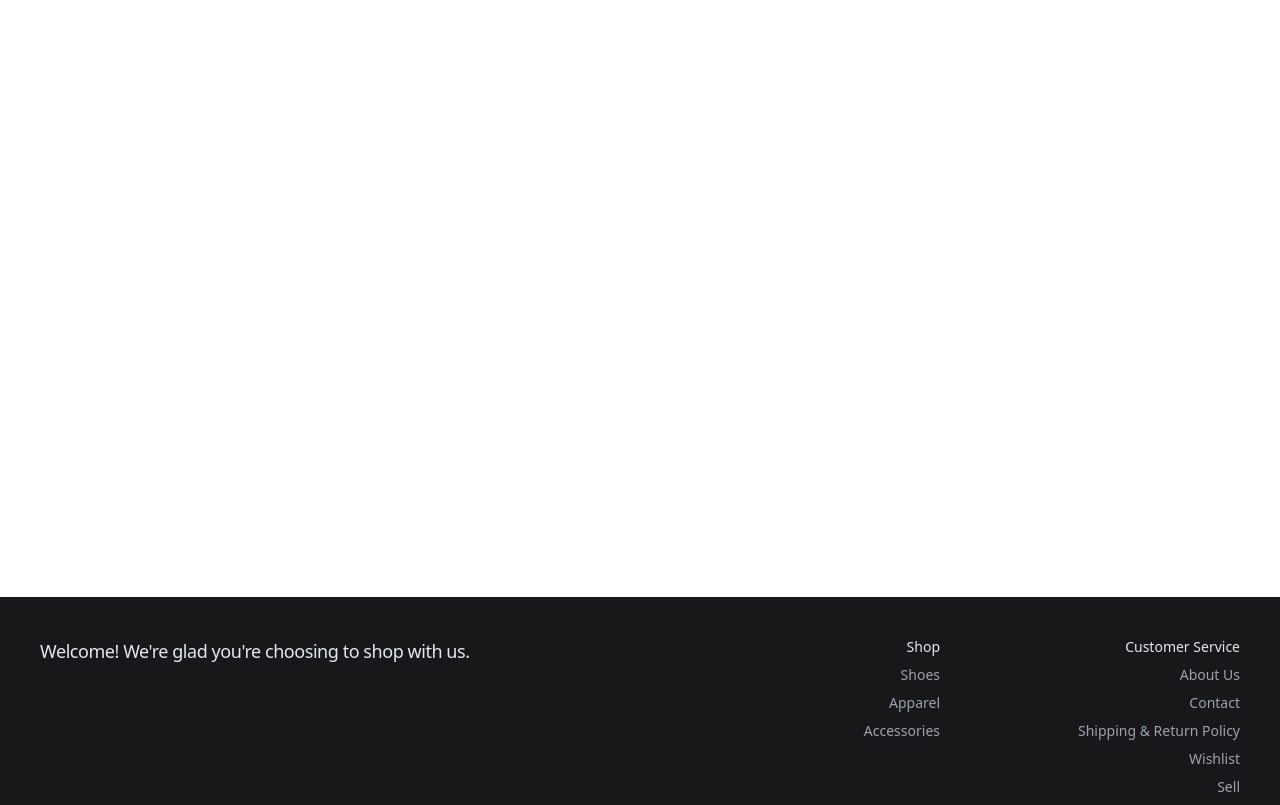
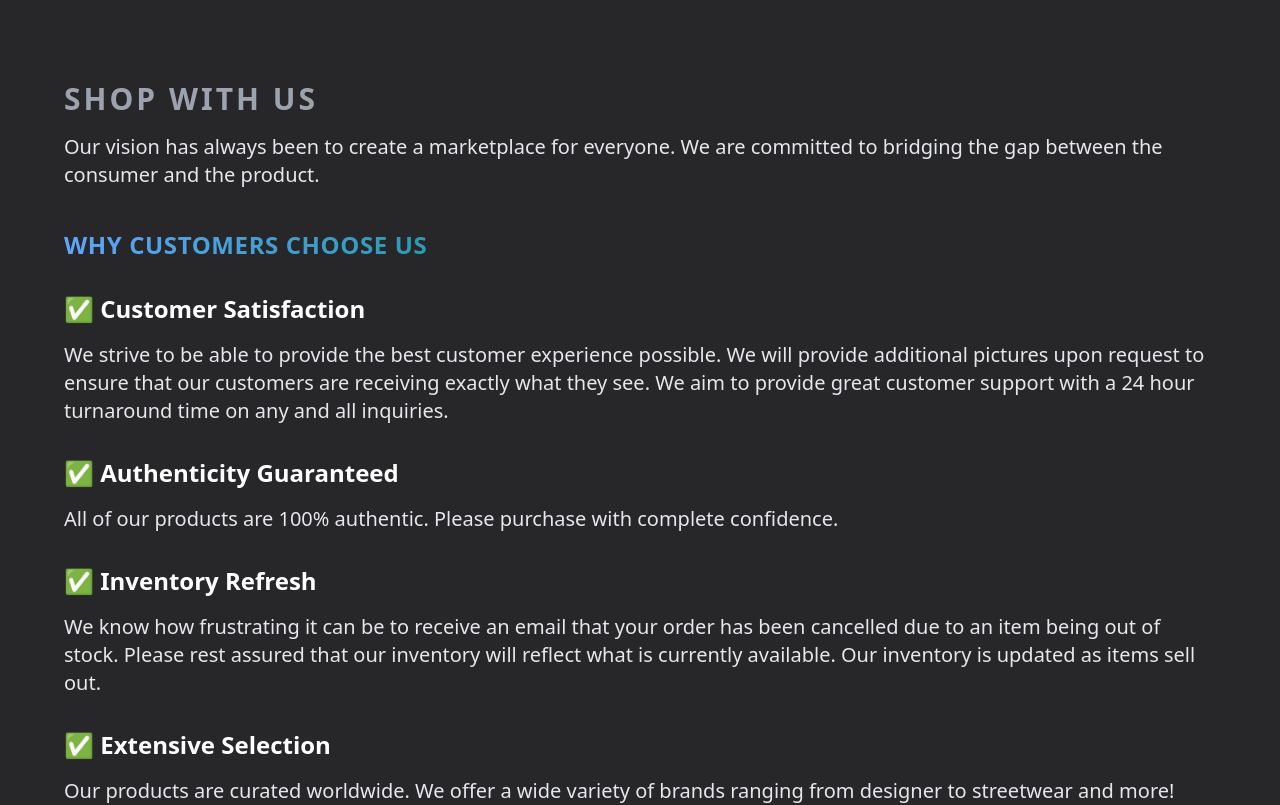
Before and after one commit to Shift-Into-Your-Closet/shift-into-your-closet, a Next.js app: page / in a window 1280 px wide. Shown: the part 280-1085 px from the top of the page. Built offline with nearby package versions, Linux system fonts and the light colour scheme.

Commit message:
Create shop with us

```diff
--- a/components/global/Layout.tsx
+++ b/components/global/Layout.tsx
@@ -9,7 +9,7 @@ type LayoutProps = {
 
 export default function Layout({ children }: LayoutProps) {
   return (
-    <div>
+    <div className="bg-zinc-800">
       <Head>
         <title>Shift Into Your Closet</title>
       </Head>
--- /dev/null
+++ b/components/global/landing/ShopWithUs.tsx
@@ -0,0 +1,54 @@
+function ShopWithUs() {
+  return (
+    <>
+      <section className="max-w-7xl mx-auto mt-5 px-5 sm:px-6 lg:px-8 py-20 sm:py-24 lg:py-24  dark:text-white min-h-screen bg-zinc-800">
+        <h3 className="text-3xl tracking-widest mb-3 uppercase text-gray-400 font-bold ">
+          Shop With Us
+        </h3>
+        <p className="mt-3 sm:mt-4 text-xl text-gray-200 font-light">
+          Our vision has always been to create a marketplace for everyone. We
+          are committed to bridging the gap between the consumer and the
+          product.
+        </p>
+        <h4 className="mt-10 font-bold uppercase tracking-wide text-2xl bg-gradient-to-r from-blue-400 via-teal-600 to-blue-600 bg-clip-text fill-transparent [-webkit-text-fill-color:transparent]">
+          Why Customers Choose Us
+        </h4>
+        <div className="mt-8 text-xl font-bold sm:text-2xl text-white">
+          ✅ Customer Satisfaction
+        </div>
+        <p className="mt-3 sm:mt-4 text-xl text-gray-200 font-light">
+          We strive to be able to provide the best customer experience possible.
+          We will provide additional pictures upon request to ensure that our
+          customers are receiving exactly what they see. We aim to provide great
+          customer support with a 24 hour turnaround time on any and all
+          inquiries.
+        </p>
+        <div className="mt-8 text-xl font-bold sm:text-2xl text-white">
+          ✅ Authenticity Guaranteed
+        </div>
+        <p className="mt-3 sm:mt-4 text-xl text-gray-200 font-light">
+          All of our products are 100% authentic. Please purchase with complete
+          confidence.
+        </p>
+        <div className="mt-8 text-xl font-bold sm:text-2xl text-white">
+          ✅ Inventory Refresh
+        </div>
+        <p className="mt-3 sm:mt-4 text-xl text-gray-200 font-light">
+          We know how frustrating it can be to receive an email that your order
+          has been cancelled due to an item being out of stock. Please rest
+          assured that our inventory will reflect what is currently available.
+          Our inventory is updated as items sell out.
+        </p>
+        <div className="mt-8 text-xl font-bold sm:text-2xl text-white">
+          ✅ Extensive Selection
+        </div>
+        <p className="mt-3 sm:mt-4 text-xl text-gray-200 font-light">
+          Our products are curated worldwide. We offer a wide variety of brands
+          ranging from designer to streetwear and more!
+        </p>
+      </section>
+    </>
+  );
+}
+
+export default ShopWithUs;
--- a/pages/index.tsx
+++ b/pages/index.tsx
@@ -1,5 +1,6 @@
 import type { NextPage } from "next";
 import Head from "next/head";
+import ShopWithUs from "../components/global/landing/ShopWithUs";
 
 const Home: NextPage = () => {
   return (
@@ -9,9 +10,10 @@ const Home: NextPage = () => {
         <link rel="icon" href="/favicon.ico" />
       </Head>
       <section className="max-w-7xl mx-auto mt-5 px-5 sm:px-6 lg:px-8 py-20 sm:py-24 lg:py-24 font-roboto dark:text-white min-h-screen">
-        <h1 className="text-7xl font-title">
+        <h1 className="text-7xl font-title text-center text-white">
           Shift Into Your <strong>Closet</strong>
         </h1>
+        <ShopWithUs />
       </section>
     </div>
   );
```
